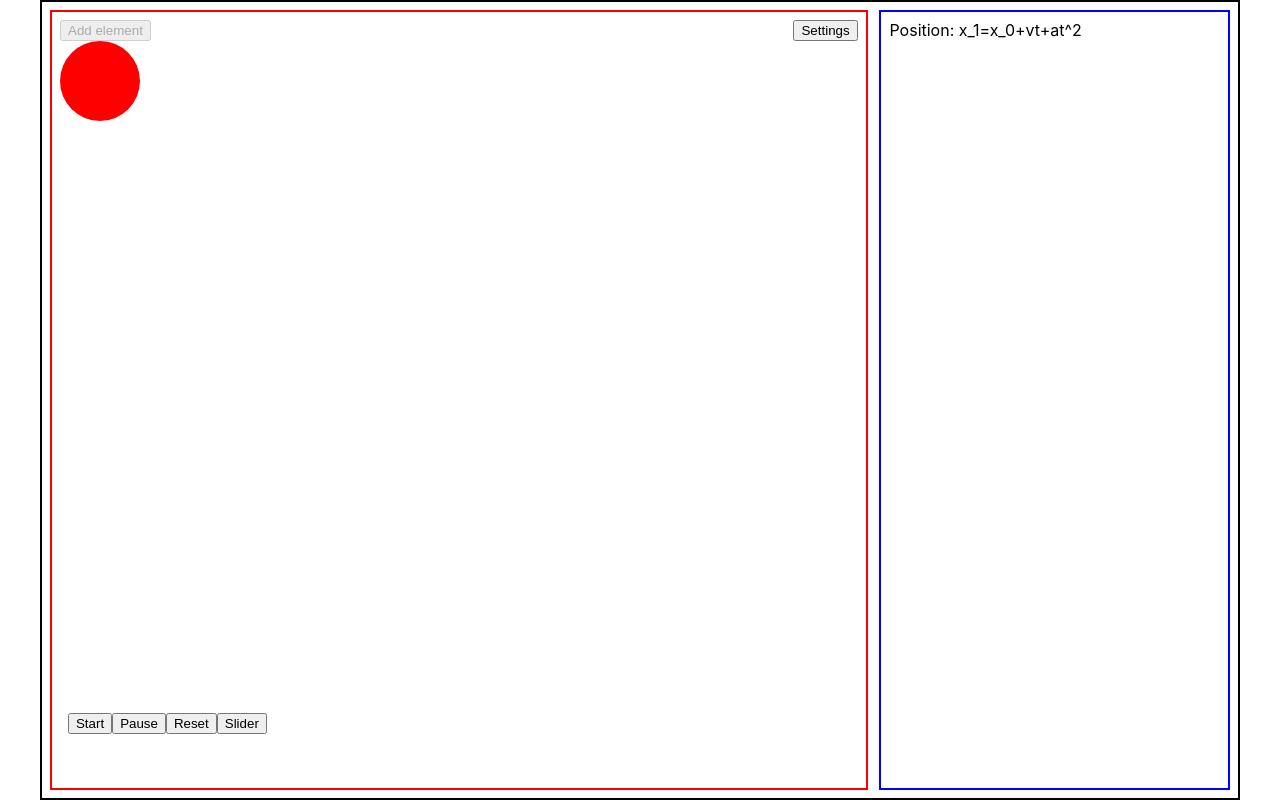
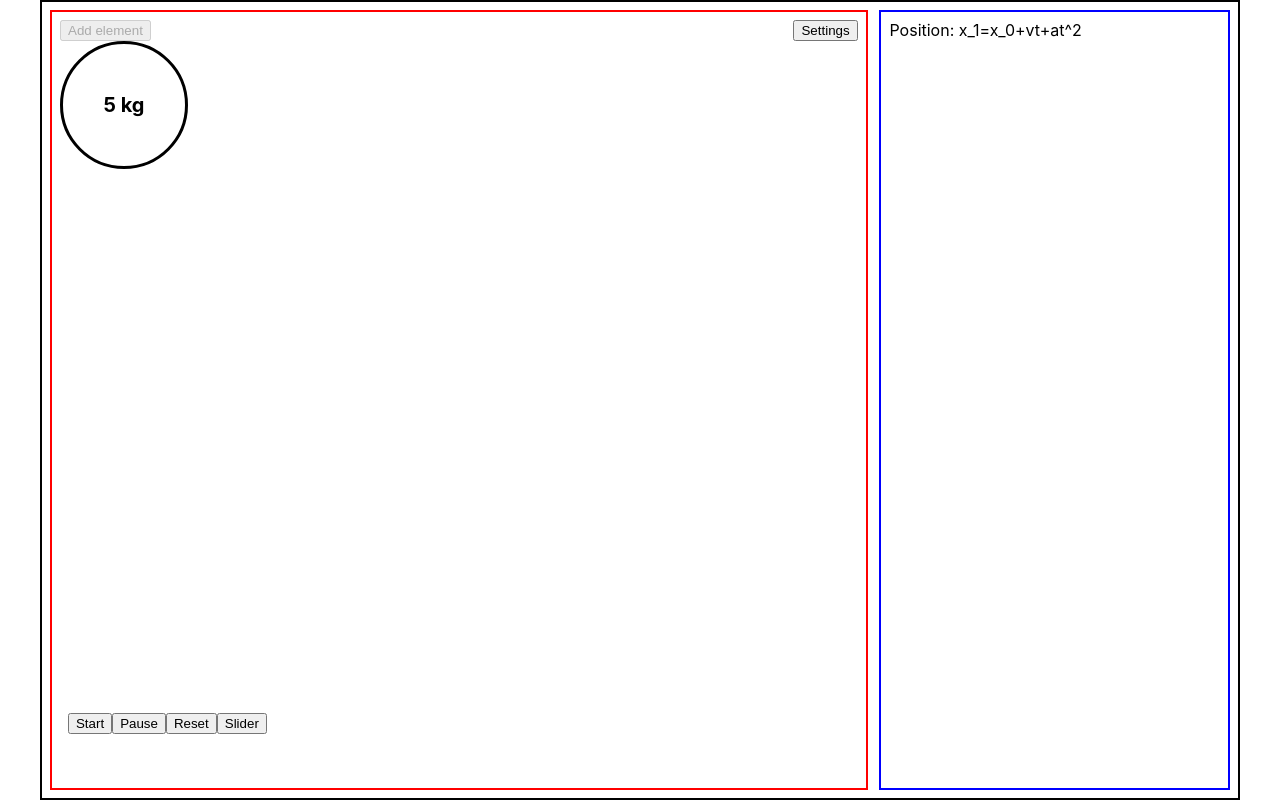
Before and after one commit to brynnchernosky/physics-mechanics-simulator, a React (Create React App) app: page / in a window 1280 px wide. Both pictures are taken after a click on the button "Add element". Built offline with nearby package versions, Linux system fonts and the light colour scheme.

Commit message:
weight component

```diff
--- a/src/App.scss
+++ b/src/App.scss
@@ -34,14 +34,6 @@
   }
 }
 
-.weight {
-  background-color: red;
-  border-radius: 50%;
-  width: 10vh;
-  height: 10vh;
-  position: absolute;
-}
-
 .mechanicsSimulationEquationContainer {
   width: 30%;
   border: solid blue 2px;
--- a/src/App.tsx
+++ b/src/App.tsx
@@ -1,5 +1,6 @@
 import React, { useState } from "react";
 import logo from "./logo.svg";
+import { Weight } from "./Weight";
 import "./App.scss";
 
 function App() {
@@ -8,7 +9,16 @@ function App() {
   );
 
   const addWeight = () => {
-    const weight = <div className="weight" key={simulationElements.length} />;
+    const weight = (
+      <Weight
+        posX={0}
+        posY={0}
+        radius={5}
+        color="#FFFFFF"
+        mass={5}
+        forces={[]}
+      />
+    );
     console.log(simulationElements);
     setSimulationElements((state) => [...state, weight]);
   };
--- /dev/null
+++ b/src/Weight.scss
@@ -0,0 +1,7 @@
+.labelContainer {
+  display: flex;
+  justify-content: center;
+  align-items: center;
+  width: 100%;
+  height: 100%;
+}
--- /dev/null
+++ b/src/Weight.tsx
@@ -0,0 +1,37 @@
+import "./Weight.scss";
+export interface IWeightProps {
+  posX: number;
+  posY: number;
+  radius: number;
+  color: string;
+  mass: number;
+  forces: number[];
+}
+
+export const Weight = (props: IWeightProps) => {
+  const { posX, posY, radius, color, mass, forces } = props;
+
+  const weightStyle = {
+    backgroundColor: color,
+    borderStyle: "solid",
+    borderColor: "black",
+    left: posX,
+    top: posY,
+    width: 2 * radius + "vw",
+    height: 2 * radius + "vw",
+    borderRadius: 50 + "%",
+  };
+
+  const labelStyle = {
+    fontWeight: "bold",
+    fontSize: 20 + "px",
+  };
+
+  return (
+    <div className="weight" style={weightStyle}>
+      <div className="labelContainer">
+        <p style={labelStyle}>{mass} kg</p>
+      </div>
+    </div>
+  );
+};
```
